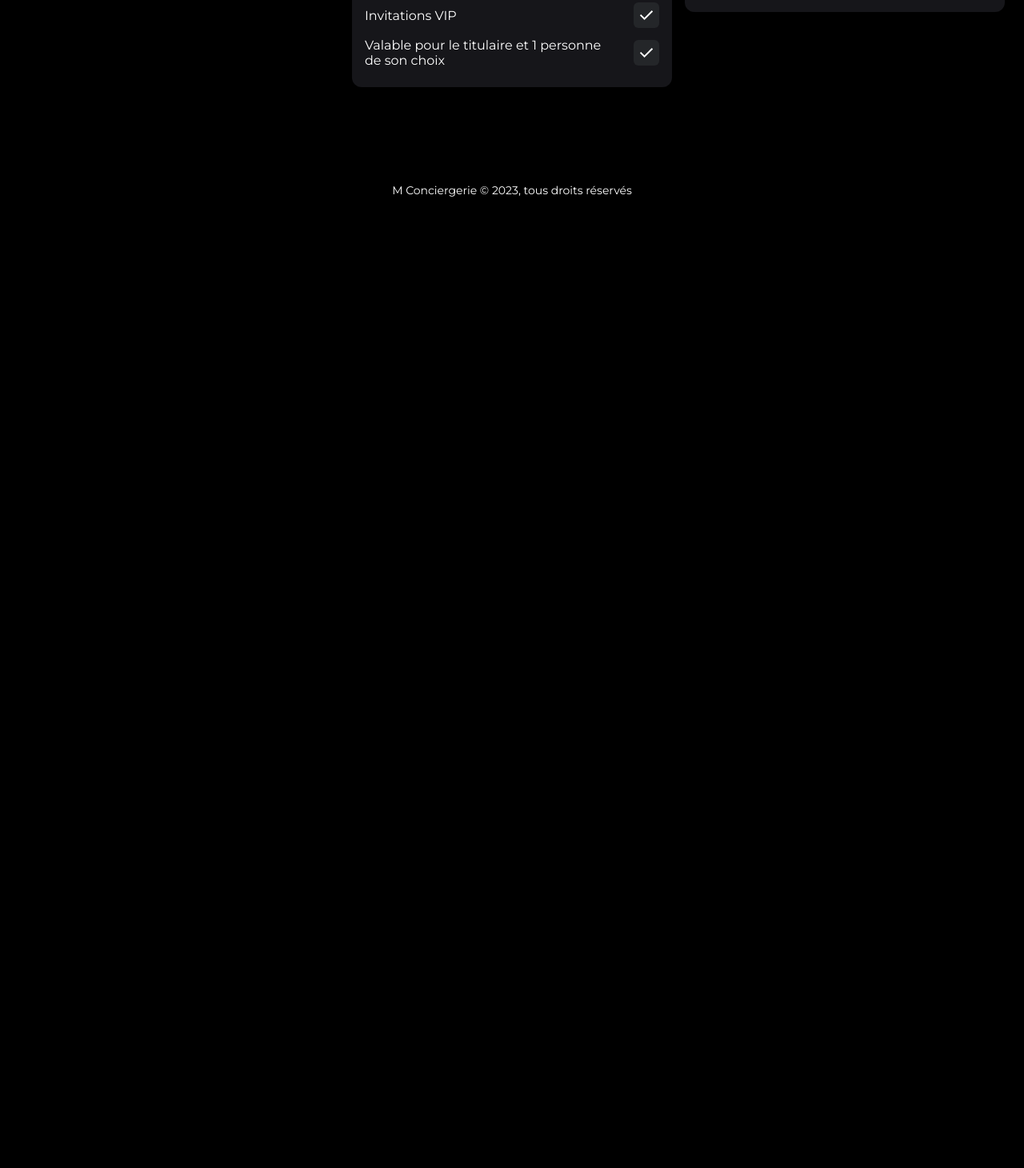
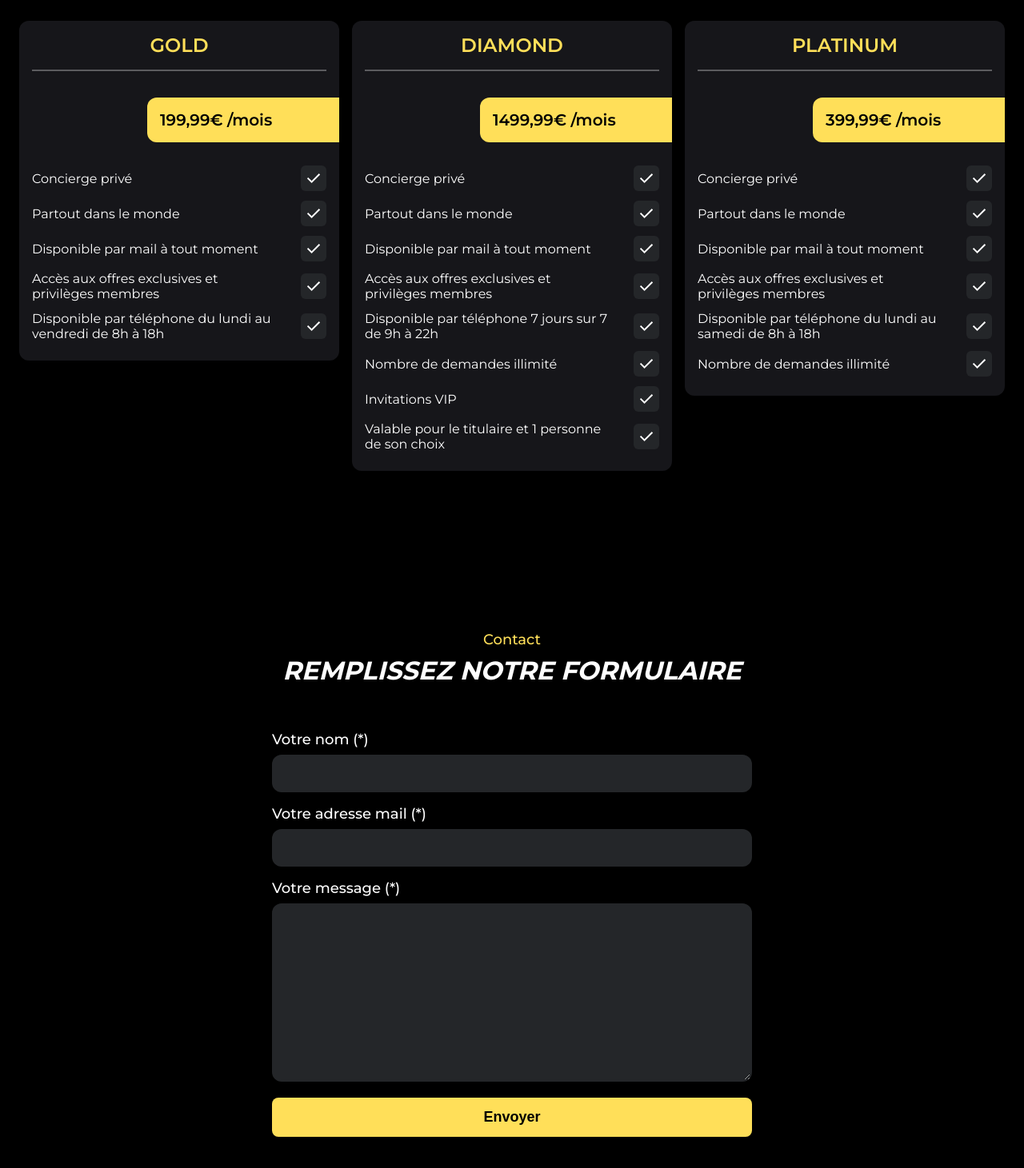
Before and after one commit to papiforce/m-conciergerie, a plain HTML site: page index.html in a window 1280 px wide. Shown: the part 1275-2736 px from the top of the page at 80% size. Before the commit the page ends 1546 px from the top, so only its background shows below. Drawn offline with Linux system fonts and the light colour scheme.

Commit message:
add form

```diff
--- a/index.html
+++ b/index.html
@@ -15,9 +15,13 @@
     </nav>
 
     <main>
-      <section></section>
-
-      <section></section>
+      <section id="us">
+        <div class="sectionHeading">
+          <p>À propos de nous</p>
+          <h2>Ce qu'il faut savoir</h2>
+        </div>
+        <p style="text-align: center">A VENIR</p>
+      </section>
 
       <section id="services">
         <div class="sectionHeading">
@@ -168,7 +172,27 @@
           </div>
         </div>
       </section>
-      <section></section>
+
+      <section id="contact">
+        <div class="sectionHeading">
+          <p>Contact</p>
+          <h2>Remplissez notre formulaire</h2>
+        </div>
+        <form id="formulaire">
+          <label for="name">Votre nom (*)</label>
+          <input id="inputName" name="name" type="text" autocomplete="off" />
+          <label for="email">Votre adresse mail (*)</label>
+          <input id="inputMail" name="email" type="email" autocomplete="off" />
+          <label for="message">Votre message (*)</label>
+          <textarea
+            id="inputMessage"
+            name="message"
+            rows="10"
+            autocomplete="off"
+          ></textarea>
+          <button type="submit">Envoyer</button>
+        </form>
+      </section>
     </main>
 
     <footer>
--- a/script.js
+++ b/script.js
@@ -1 +1,17 @@
 document.getElementById("currentYear").innerHTML = new Date().getFullYear();
+
+document.addEventListener("DOMContentLoaded", () => {
+  const form = document.getElementById("formulaire");
+
+  form.addEventListener("submit", (event) => {
+    event.preventDefault();
+
+    const name = document.getElementById("inputName").value;
+    const email = document.getElementById("inputMail").value;
+    const message = document.getElementById("inputMessage").value;
+
+    alert(`${name}
+          ${email}
+          ${message}`);
+  });
+});
--- a/style.css
+++ b/style.css
@@ -41,6 +41,13 @@ nav img {
   border-radius: 16px;
 }
 
+@media (max-width: 480px) {
+  nav img {
+    width: 64px;
+    height: 64px;
+  }
+}
+
 /*
  * MAIN CSS
 */
@@ -48,18 +55,17 @@ nav img {
 main {
   width: 100%;
   max-width: 1440px;
-  margin: 0 auto;
-  margin-top: 112px;
+  margin: 112px auto 0;
 }
 
-main section {
+main section:not(:last-of-type) {
   width: 100%;
-  margin-bottom: 96px;
+  margin-bottom: 200px;
 }
 
 main section .sectionHeading {
   width: 100%;
-  margin: 0 auto 40px;
+  margin: 0 auto 56px;
   text-align: center;
 }
 
@@ -98,6 +104,7 @@ main #services .grid .serviceContainer .title {
   gap: 12px;
   align-items: center;
   font-size: 20px;
+  font-weight: 500;
   margin-bottom: 16px;
   color: #ffdf59;
 }
@@ -143,7 +150,7 @@ main #pricing .grid .pricingContainer .divider {
 }
 
 main #pricing .grid .pricingContainer .price {
-  width: 50%;
+  width: 60%;
   position: absolute;
   top: 96px;
   right: 0;
@@ -169,9 +176,87 @@ main #pricing .grid .pricingContainer .right img {
   margin-left: 24px;
 }
 
+main #contact form {
+  max-width: 600px;
+  margin: 0 auto 80px;
+}
+
+main #contact form label {
+  font-size: 18px;
+  font-weight: 500;
+}
+
+main #contact form input,
+main #contact form textarea {
+  background: #242629;
+  padding: 12px 24px;
+  border: 2px solid transparent;
+  border-radius: 12px;
+  color: white;
+  width: 100%;
+  margin: 8px 0 16px;
+  font-family: "Montserrat", sans-serif;
+  font-size: 16px;
+
+  &:hover,
+  &:focus,
+  &:active {
+    border: 2px solid rgba(255, 255, 255, 0.3);
+  }
+
+  &:focus {
+    box-shadow: none;
+    outline: none;
+  }
+}
+
+main #contact form textarea {
+  resize: vertical;
+  min-height: 223px;
+}
+
+main #contact form button {
+  background: #ffdf59;
+  padding: 12px 24px;
+  cursor: pointer;
+  width: 100%;
+  border: 2px solid transparent;
+  border-radius: 8px;
+  font-size: 18px;
+  font-weight: 600;
+  transition: all 0.2s;
+
+  &:hover {
+    background: black;
+    color: white;
+  }
+
+  &:focus {
+    outline: none;
+  }
+}
+
 @media (max-width: 1440px) {
   main {
     padding: 0 16px;
+  }
+}
+
+@media (max-width: 768px) {
+  main section:not(:last-of-type) {
+    margin-bottom: 100px;
+  }
+}
+
+@media (max-width: 480px) {
+  main {
+    margin: 80px auto 0;
+  }
+}
+
+@media (max-width: 403px) {
+  main #pricing .grid .pricingContainer .price {
+    width: 60%;
   }
 }
 
```
